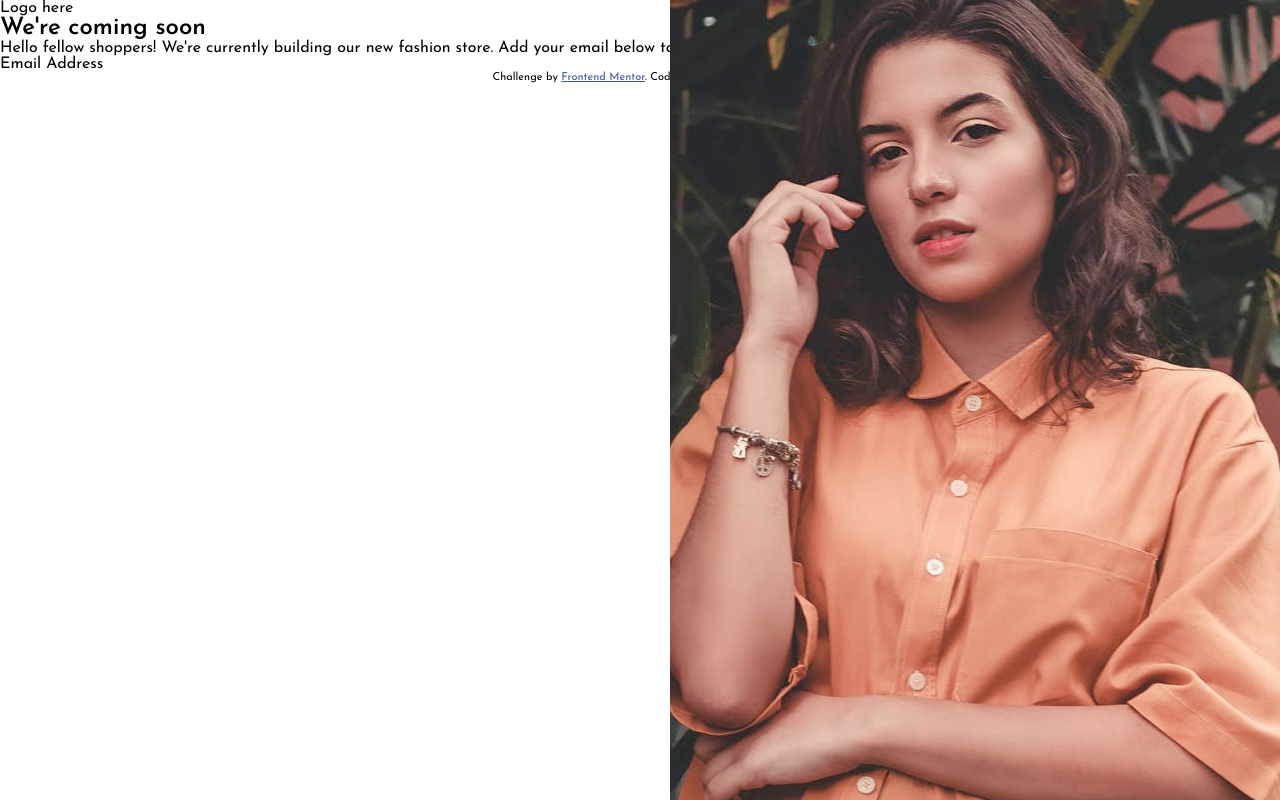
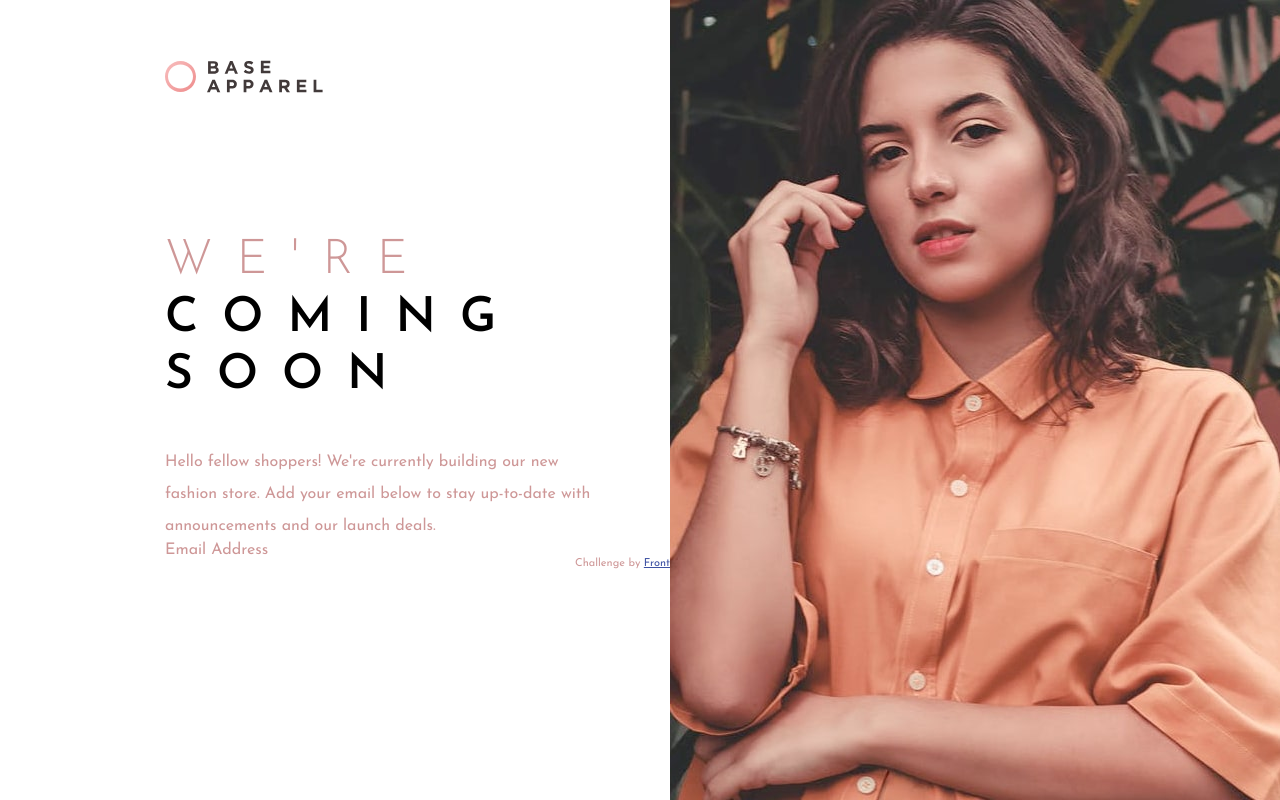
Before and after one commit to idahosound/BaseApparel, a plain HTML site: page index.html in a window 1280 px wide. Drawn offline with Linux system fonts and the light colour scheme.

Commit message:
first few styles

```diff
--- a/index.html
+++ b/index.html
@@ -10,12 +10,12 @@
 </head>
 <body>
   <header>
-    Logo here
+    <img src="images/logo.svg" />
   </header>
 <img class="hero" src="images/hero-desktop.jpg" />
-<section>
+<section class="container">
   <h1>We're <span>coming soon</span></h1>
-  <P>
+  <P class="greeting">
     Hello fellow shoppers! We're currently building our new fashion store.
     Add your email below to stay up-to-date with announcements and our launch deals.
   </P>
--- a/styles.css
+++ b/styles.css
@@ -6,11 +6,34 @@ html {
 }
 body {
   font-family: 'Josefin Sans', sans-serif;
+  font-size: 16px;
+  color: hsl(0, 36%, 70%);
+  padding-left: 165px;
+  padding-top: 60px;
+}
+h1 {
+  font-size: 48px;
+  font-weight: 300;
+  letter-spacing: .5em;
+  line-height: 1.2;
+  text-transform: uppercase;
+  margin-bottom: 40px;
+}
+h1 span {
+  font-weight: 600;
+  color: black;
+}
+.container {
+  width: 450px;
+  padding-top: 136px;
 }
 .hero {
   position: absolute;
   right: 0;
   top: 0;
+}
+.greeting {
+  line-height: 2;
 }
 .attribution {
   font-size: 11px; text-align: center;
```
